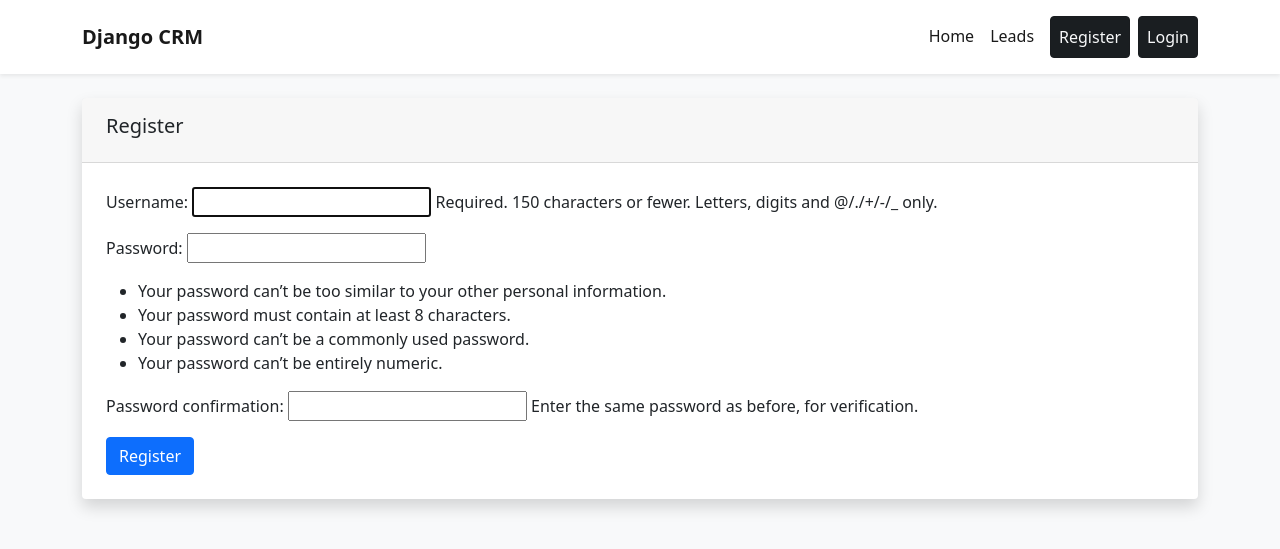
After one commit to rahul-3-real/django-crm, a Django app: page /accounts/register/ in a window 1280 px wide. The commit adds this page. Shown: the top 549 px of the page. Run offline with Django 4.2, Linux system fonts and the light colour scheme; some libraries are stand-ins or nearby versions.

Commit message:
2. Second Commit

```diff
--- /dev/null
+++ b/accounts/forms.py
@@ -0,0 +1,9 @@
+from django.contrib.auth.forms import UserCreationForm, UsernameField
+from .models import User
+
+
+class UserRegisterForm(UserCreationForm):
+    class Meta:
+        model = User
+        fields = ('username',)
+        field_classes = {'username': UsernameField}
--- a/accounts/urls.py
+++ b/accounts/urls.py
@@ -1,8 +1,11 @@
 from django.urls import path
+from django.contrib.auth.views import LoginView, LogoutView
 from . import views
 
 app_name = 'accounts'
 
 urlpatterns = [
-    path('', views.test, name="test"),
+    path('register/', views.RegisterView.as_view(), name='register'),
+    path('login/', LoginView.as_view(template_name="accounts/login.html"), name='login'),
+    path('logout/', LogoutView.as_view(), name='logout'),
 ]
--- a/accounts/views.py
+++ b/accounts/views.py
@@ -1,8 +1,16 @@
-from django.http import HttpResponse
+import imp
+from django.urls import reverse
 from django.shortcuts import render
+from django.views.generic import CreateView
+from .forms import UserRegisterForm
+
 
 # Create your views here.
 
 
-def test(request):
-    return HttpResponse('Hello')
+class RegisterView(CreateView):
+    template_name = 'accounts/register.html'
+    form_class = UserRegisterForm
+
+    def get_success_url(self):
+        return reverse('accounts:login')
--- a/core/settings.py
+++ b/core/settings.py
@@ -137,3 +137,7 @@ MEDIA_URL = '/media/'
 DEFAULT_AUTO_FIELD = 'django.db.models.BigAutoField'
 
 AUTH_USER_MODEL = 'accounts.User'
+
+EMAIL_BACKEND = 'django.core.mail.backends.console.EmailBackend'
+
+LOGIN_REDIRECT_URL = '/leads/'
--- a/core/urls.py
+++ b/core/urls.py
@@ -7,5 +7,9 @@ urlpatterns = [
     path('admin/', admin.site.urls),
     path('accounts/', include('accounts.urls', namespace='accounts')),
     path('leads/', include('leads.urls', namespace='leads')),
-] + static(settings.MEDIA_URL,
-           document_root=settings.MEDIA_ROOT)
+]
+
+
+if settings.DEBUG:
+    urlpatterns += static(settings.MEDIA_URL,
+                          document_root=settings.MEDIA_ROOT)
--- a/leads/urls.py
+++ b/leads/urls.py
@@ -4,9 +4,9 @@ from . import views
 app_name = 'leads'
 
 urlpatterns = [
-    path('', views.lead_list, name="lead_list"),
-    path('<int:pk>/', views.lead_detail, name="lead_detail"),
-    path('<int:pk>/update/', views.lead_update, name="lead_update"),
-    path('<int:pk>/delete/', views.lead_delete, name="lead_delete"),
-    path('create/', views.lead_create, name="lead_create"),
+    path('', views.LeadListView.as_view(), name="lead_list"),
+    path('<int:pk>/', views.LeadDetailView.as_view(), name="lead_detail"),
+    path('<int:pk>/update/', views.LeadUpdateView.as_view(), name="lead_update"),
+    path('<int:pk>/delete/', views.LeadDeleteView.as_view(), name="lead_delete"),
+    path('create/', views.LeadCreateView.as_view(), name="lead_create"),
 ]
--- /dev/null
+++ b/templates/accounts/register.html
@@ -0,0 +1,27 @@
+{% extends '../base.html' %}
+
+<!-- Load Static -->
+{% load static %}
+
+<!-- Content -->
+{% block content %}
+
+<div class="row gx-4 gy-4">
+  <div class="col-lg-12">
+    <div class="card shadow border-0">
+      <div class="card-header px-4 py-3">
+        <h5>Register</h5>
+      </div>
+      <div class="card-body p-4">
+        <form method="post">
+          {% csrf_token %}
+          <!-- Fields -->
+          {{ form.as_p }}
+          <button class="btn btn-primary" type="submit">Register</button>
+        </form>
+      </div>
+    </div>
+  </div>
+</div>
+
+{% endblock content %}
--- a/templates/base.html
+++ b/templates/base.html
@@ -17,6 +17,10 @@
     />
   </head>
   <body class="bg-light">
+    <!-- Navbar -->
+    {% include './includes/navbar.html' %}
+
+    <!-- Content -->
     <div class="container py-4">{% block content %} {% endblock content %}</div>
 
     <!-- JavaScript -->
--- /dev/null
+++ b/templates/includes/navbar.html
@@ -0,0 +1,63 @@
+<nav class="navbar navbar-expand-lg navbar-light bg-white py-3 shadow-sm">
+  <div class="container">
+    <a class="navbar-brand" href="#">
+      <b>Django CRM</b>
+    </a>
+    <button
+      class="navbar-toggler"
+      type="button"
+      data-bs-toggle="collapse"
+      data-bs-target="#navBar"
+      aria-controls="navBar"
+      aria-expanded="false"
+      aria-label="Toggle navigation"
+    >
+      <i class="fal fa-bars"></i>
+    </button>
+    <div class="collapse navbar-collapse" id="navBar">
+      <div class="me-auto"></div>
+      <ul class="navbar-nav mb-2 mb-lg-0">
+        <li class="nav-item">
+          <a class="nav-link active" href="#">Home</a>
+        </li>
+        <li class="nav-item">
+          <a class="nav-link active" href="{% url 'leads:lead_list' %}">
+            Leads
+          </a>
+        </li>
+        {% if request.user.is_authenticated %}
+        <li class="nav-item active">
+          <a class="nav-link disabled btn btn-success text-light ms-2">
+            Logged in as: {{ request.user.username }}
+          </a>
+        </li>
+        <li class="nav-item">
+          <a
+            class="nav-link active btn btn-dark text-light ms-2"
+            href="{% url 'accounts:logout' %}"
+          >
+            Logout
+          </a>
+        </li>
+        {% else %}
+        <li class="nav-item">
+          <a
+            class="nav-link active btn btn-dark text-light ms-2"
+            href="{% url 'accounts:register' %}"
+          >
+            Register
+          </a>
+        </li>
+        <li class="nav-item">
+          <a
+            class="nav-link active btn btn-dark text-light ms-2"
+            href="{% url 'accounts:login' %}"
+          >
+            Login
+          </a>
+        </li>
+        {% endif %}
+      </ul>
+    </div>
+  </div>
+</nav>
```
Also changed, not shown: leads/views.py (+35 -42 lines), templates/accounts/login.html (added, +27 -0 lines), templates/leads/delete.html (added, +27 -0 lines), Readme.md.
